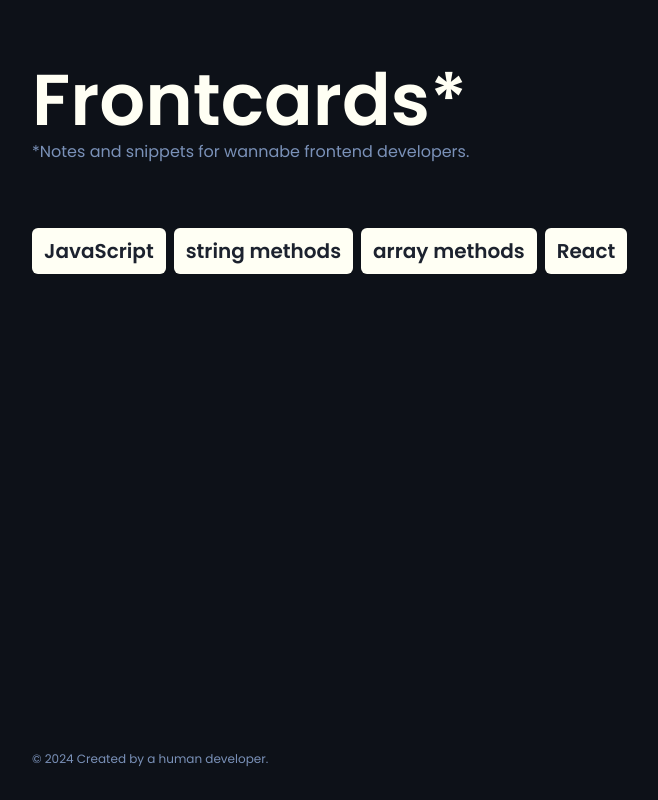
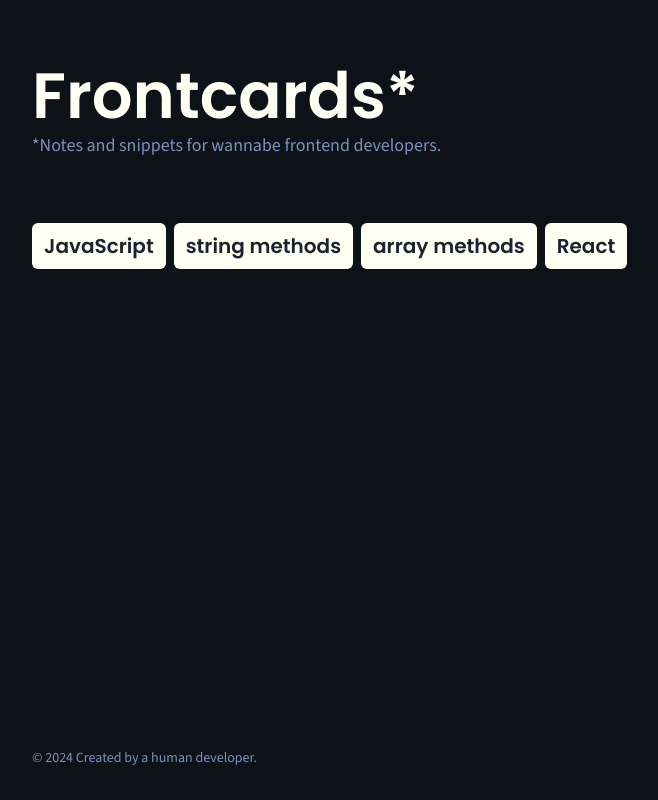
Before and after one commit to double-vee/next-frontcards, a Next.js app: page / in a window 1280 px wide. Shown: the whole page, without its empty margins (74-732 px from the left). Built offline with nearby package versions, Linux system fonts and the light colour scheme.

Commit message:
Update styles

```diff
--- a/src/components/Card/Card.module.css
+++ b/src/components/Card/Card.module.css
@@ -6,7 +6,7 @@
   position: absolute;
   width: 100%;
   height: 100%;
-  border-radius: 12px;
+  border-radius: var(--radius-card);
   color: var(--color-pencil);
   backface-visibility: hidden;
   perspective: 1600px;
--- a/src/components/CategorySection/CategorySection.module.css
+++ b/src/components/CategorySection/CategorySection.module.css
@@ -9,7 +9,7 @@
 }
 
 .category {
-  border-radius: 6px;
+  border-radius: var(--radius-btn);
   background-color: var(--color-text);
   color: var(--color-pencil);
   font-family: var(--font-poppins);
--- a/src/components/Footer/Footer.module.css
+++ b/src/components/Footer/Footer.module.css
@@ -1,6 +1,5 @@
 .footer {
   margin-top: auto;
   color: var(--color-comment);
-  font-family: var(--font-poppins);
-  font-size: 0.75rem;
+  font-size: 0.875rem;
 }
--- a/src/components/Header/Header.module.css
+++ b/src/components/Header/Header.module.css
@@ -11,8 +11,7 @@
 
 .header__intro {
   color: var(--color-comment);
-  font-family: var(--font-poppins);
-  font-size: 0.938rem;
+  font-size: 1rem;
 }
 
 @media (min-width: 550px) {
@@ -21,10 +20,10 @@
   }
 
   .header__title {
-    font-size: 4.5rem;
+    font-size: 4rem;
   }
 
   .header__intro {
-    font-size: 1rem;
+    font-size: 1.125rem;
   }
 }
--- a/src/components/Snippet/Snippet.module.css
+++ b/src/components/Snippet/Snippet.module.css
@@ -1,6 +1,6 @@
 .snippet {
   margin: 0.5rem 0 0 -1.375rem !important;
-  border-radius: 6px !important;
+  border-radius: var(--radius-btn) !important;
 }
 
 .snippet pre {
```
Also changed, not shown: src/components/CardGridSkeleton/CardGridSkeleton.module.css (+5 -5 lines).
